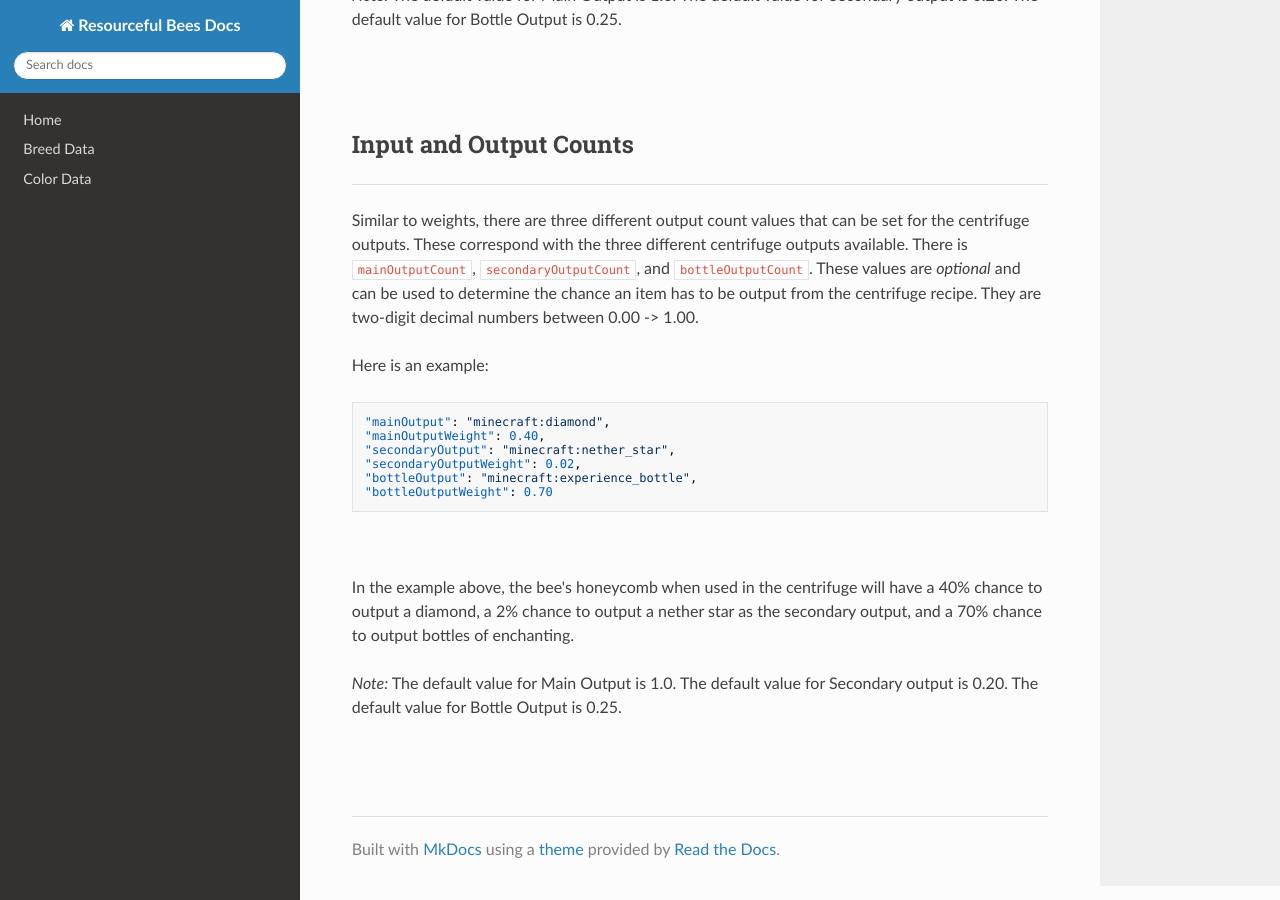
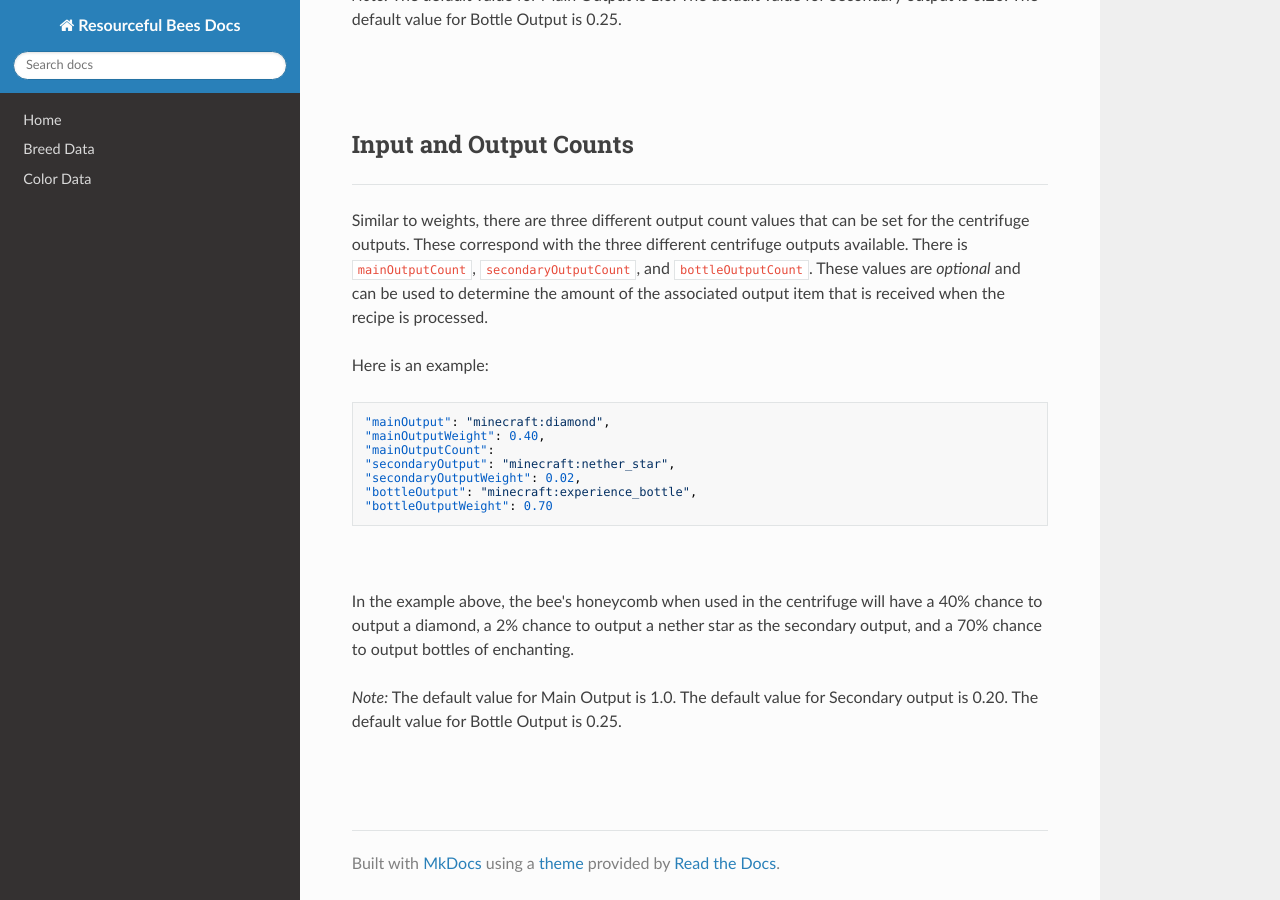
Before and after one commit to Team-Resourceful/ResourcefulBeesDocs, an MkDocs documentation site: the page built from docs/bee_data/centrifuge_data.md, in a window 1280 px wide and 900 px high, scrolled down 2188 px. Built offline with MkDocs 1.6.1, drawn with Linux system fonts in a browser that asks for light colours; nearby versions of some CDN libraries.

Commit message:
docs/bee_data/centrifuge_data.md updated from https://stackedit.io/

````diff
--- a/docs/bee_data/centrifuge_data.md
+++ b/docs/bee_data/centrifuge_data.md
@@ -73,13 +73,14 @@ In the example above, the bee's honeycomb when used in the centrifuge will have
 ## **Input and Output Counts**
 ***
 
-Similar to weights, there are three different output count values that can be set for the centrifuge outputs. These correspond with the three different centrifuge outputs available. There is `mainOutputCount`, `secondaryOutputCount`, and `bottleOutputCount`. These values are *optional* and can be used to determine the chance an item has to be output from the centrifuge recipe. They are two-digit decimal numbers between 0.00 -> 1.00.
+Similar to weights, there are three different output count values that can be set for the centrifuge outputs. These correspond with the three different centrifuge outputs available. There is `mainOutputCount`, `secondaryOutputCount`, and `bottleOutputCount`. These values are *optional* and can be used to determine the amount of the associated output item that is received when the recipe is processed.
 
 Here is an example:
 
 ```json
 "mainOutput": "minecraft:diamond",
 "mainOutputWeight": 0.40,
+"mainOutputCount":
 "secondaryOutput": "minecraft:nether_star",
 "secondaryOutputWeight": 0.02,
 "bottleOutput": "minecraft:experience_bottle",
````
Also changed, not shown: other parts of docs/bee_data/centrifuge_data.md (+1 -1 lines).
